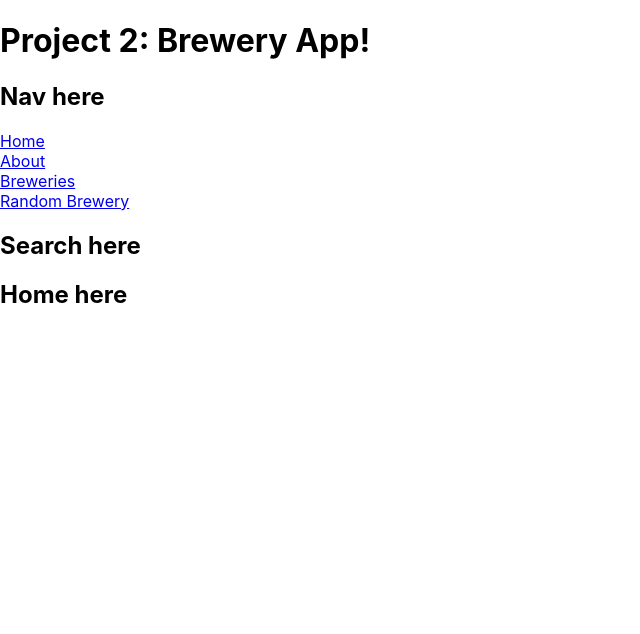
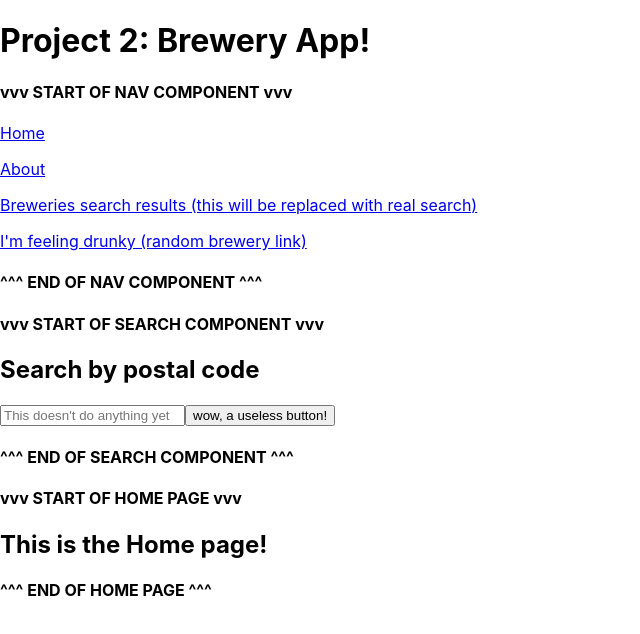
Before and after one commit to jordbort/project-2-brewery-app, a React (Create React App) app: page / in a window 1280 px wide. Shown: the top 634 px of the page, without its empty margins (0-640 px from the left). Built offline with nearby package versions, Linux system fonts and the light colour scheme.

Commit message:
Restructuring page layouts, modifying search and nav, and making search results into links

```diff
--- a/src/components/Nav.js
+++ b/src/components/Nav.js
@@ -3,19 +3,20 @@ import {Link} from "react-router-dom"
 const Nav = (props) => {
     return (
         <div className="nav">
-            <h2>Nav here</h2>
+            <h4>vvv START OF NAV COMPONENT vvv</h4>
             <Link to="/">
-                <div>Home</div>
+                <p>Home</p>
             </Link>
             <Link to="/about">
-                <div>About</div>
+                <p>About</p>
             </Link>
-            <Link to="/breweries/">
-                <div>Breweries</div>
+            <Link to="/breweries/per_page=20&page=1">
+                <p>Breweries search results (this will be replaced with real search)</p>
             </Link>
             <Link to="/brewery/random">
-                <div>Random Brewery</div>
+                <p>I'm feeling drunky (random brewery link)</p>
             </Link>
+            <h4>^^^ END OF NAV COMPONENT ^^^</h4>
         </div>
     )
 }
--- a/src/components/Search.js
+++ b/src/components/Search.js
@@ -1,6 +1,12 @@
 const Search = (props) => {
     return (
-        <h2>Search here</h2>
+        <div className="search">
+            <h4>vvv START OF SEARCH COMPONENT vvv</h4>
+            <h2>Search by postal code</h2>
+            <input placeholder="This doesn't do anything yet"/>
+            <button>wow, a useless button!</button>
+            <h4>^^^ END OF SEARCH COMPONENT ^^^</h4>
+        </div>
     )
 }
 
--- a/src/pages/Home.js
+++ b/src/pages/Home.js
@@ -2,7 +2,11 @@
 
 const Home = (props) => {
     return (
-        <h2>Home here</h2>
+        <div className="home">
+            <h4>vvv START OF HOME PAGE vvv</h4>
+            <h2>This is the Home page!</h2>
+            <h4>^^^ END OF HOME PAGE ^^^</h4>
+        </div>
     )
 }
 
--- a/src/pages/SearchResults.js
+++ b/src/pages/SearchResults.js
@@ -1,4 +1,4 @@
-// import { Link } from "react-router-dom"
+import { Link } from "react-router-dom"
 import { useState, useEffect } from "react"
 import { useParams } from "react-router-dom"
 
@@ -17,10 +17,10 @@ const SearchResults = (props) => {
         .then((json) => {
             // console.log("Current URL:", url)
             console.log("Checking params:", allParams)
-            // console.log("Retrieved data:", json)
+            console.log("Retrieved data:", json)
             setResults(json)
         })
-    }) //, [] <= this might need to be added back in, if you're getting into an infinite loop!!
+    }, []) //, [] <= this might need to be added back in, if you're getting into an infinite loop!!
 
     // function handleSubmit() {
     //     console("handleSubmit was called")
@@ -33,7 +33,7 @@ const SearchResults = (props) => {
         // handleSubmit()
         // console.log("URL:", url)
         setFormState({...formState, [event.target.name]: event.target.value})
-        window.location.assign(`../breweries/per_page=${perPage}&page=${page}`)
+        window.location.assign(`/breweries/per_page=${perPage}&page=${page}`)
     }
 
     if(!results) {
@@ -42,6 +42,7 @@ const SearchResults = (props) => {
     else {
         return (
             <>
+                <h4>vvv START OF SEARCH RESULTS PAGE vvv</h4>
                 {/* <p>
                     Page: {page}
                 </p> */}
@@ -49,8 +50,8 @@ const SearchResults = (props) => {
                     <Link to={nextPage}>Next Page</Link>
                 </p> */}
                 <form>
-                    <label htmlFor="resultsPerPage">Results per page:</label>
-                    <select name="resultsPerPage" id="resultsPerPage" value={formState} onChange={handleChange}>
+                    <label htmlFor="results-per-page">Results per page:</label>
+                    <select name="results-per-page" id="results-per-page" value={formState} onChange={handleChange}>
                         <option value={1}>1</option>
                         <option value={5}>5</option>
                         <option value={10}>10</option>
@@ -62,7 +63,8 @@ const SearchResults = (props) => {
                 <ul>
                     {results.map((brewery, idx) => {
                         return (
-                            <div className={brewery.brewery_type} key={idx}>
+                            <Link to={'/brewery/' + brewery.id} key={idx}>
+                                <div className={brewery.brewery_type}>
                                     <li>Name: {brewery.name}</li>
                                     {brewery.phone ? <li>Phone: {brewery.phone}</li> : null}
                                     {brewery.website ? <li>Website: {brewery.website}</li> : null}
@@ -76,6 +78,7 @@ const SearchResults = (props) => {
                                     </ul>
                                     <p></p>
                                 </div>
+                            </Link>
                         )
                     })}
                     {/* <li>Brewery Name</li>
@@ -89,6 +92,7 @@ const SearchResults = (props) => {
                         </ul>
                     </ul> */}
                 </ul>
+                <h4>^^^ START OF SEARCH RESULTS PAGE ^^^</h4>
             </>
         )
     }
```
Also changed, not shown: 1 other file (tests, documents, lock files or other folders). Lines whose indentation alone changed are shown as unchanged.
